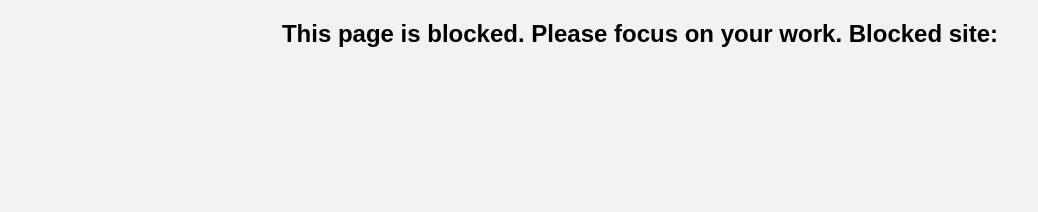
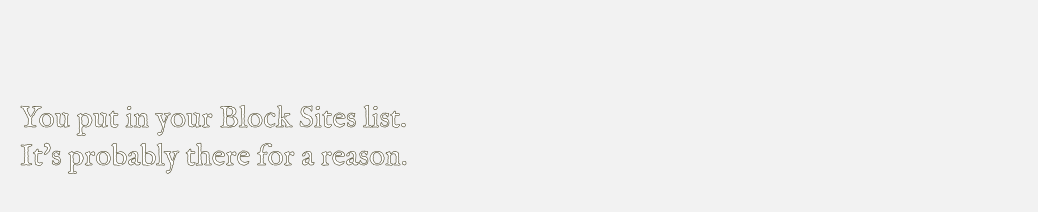
Before and after one commit to milosz-student/distraction-defender, a browser extension: page pages/blocked.html in a window 1280 px wide. Shown: the whole page, without its empty margins (0-1038 px from the left). Drawn offline with Linux system fonts and the light colour scheme.

Commit message:
Refactor blocked.html to improve user experience

```diff
--- a/pages/blocked.html
+++ b/pages/blocked.html
@@ -2,10 +2,17 @@
 <html>
 <head>
     <title>Blocked Page</title>
+
     <link rel="stylesheet" type="text/css" href="../style.css">
     <script src="blocked.js"></script>
 </head>
 <body>
-    <h2>This page is blocked. Please focus on your work. Blocked site: <span id="blockedSiteUrl"></span></h2>
+    <div id="blockedContent">
+        <div id="blockedText"></div>
+        <div id="blockedSiteInfo">
+            You put <span id="blockedSiteUrl"></span> in your Block Sites list.<br>
+            It's probably there for a reason.
+        </div>
+    </div>
 </body>
 </html>
```
